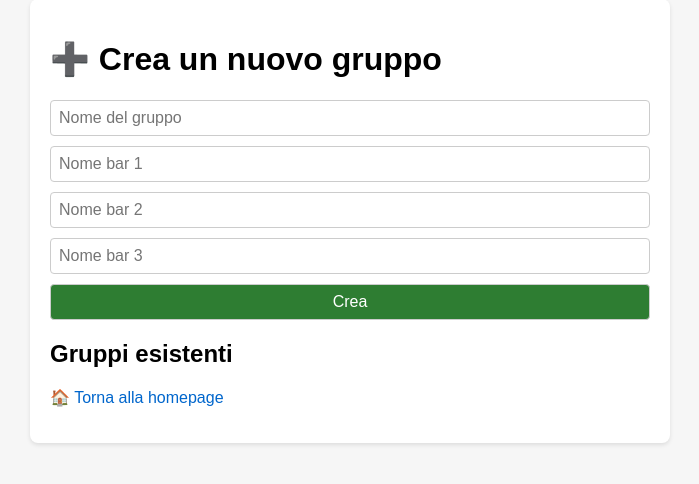
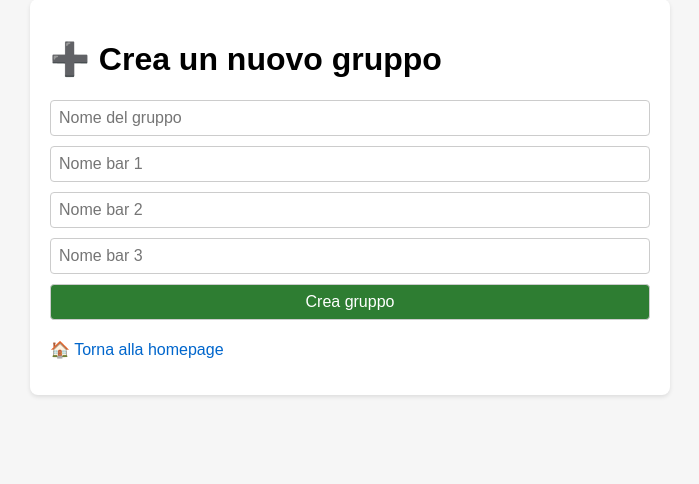
Before and after one commit to fabiopp3/pausa-caffe, a FastAPI app: page /crea-gruppo in a window 1280 px wide. Shown: the part 41-525 px from the top of the page, without its empty margins (290-989 px from the left). Run offline with FastAPI, Linux system fonts and the light colour scheme.

```diff
--- a/templates/create_group.html
+++ b/templates/create_group.html
@@ -2,7 +2,7 @@
 <html lang="it">
 <head>
     <meta charset="UTF-8">
-    <title>Crea un nuovo gruppo</title>
+    <title>Crea un gruppo</title>
     <link rel="stylesheet" href="/static/styles.css">
 </head>
 <body>
@@ -13,14 +13,8 @@
             <input type="text" name="bar1" placeholder="Nome bar 1" required>
             <input type="text" name="bar2" placeholder="Nome bar 2" required>
             <input type="text" name="bar3" placeholder="Nome bar 3" required>
-            <button type="submit">Crea</button>
+            <button type="submit">Crea gruppo</button>
         </form>
-        <h2>Gruppi esistenti</h2>
-        <ul>
-            {% for gruppo in gruppi %}
-                <li><a href="/{{ gruppo.name }}">{{ gruppo.name }}</a></li>
-            {% endfor %}
-        </ul>
         <p><a href="/">🏠 Torna alla homepage</a></p>
     </div>
 </body>
```
